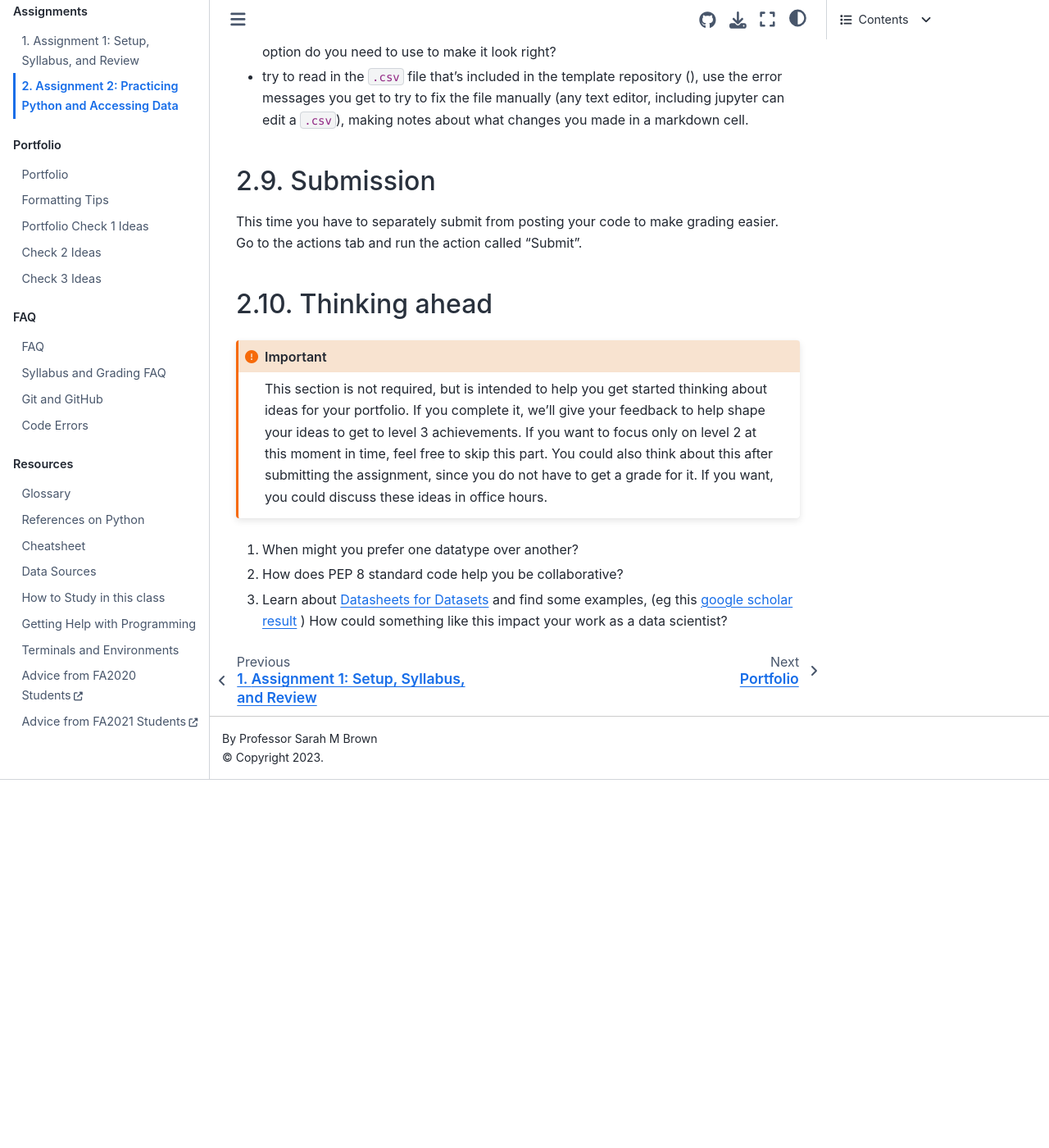
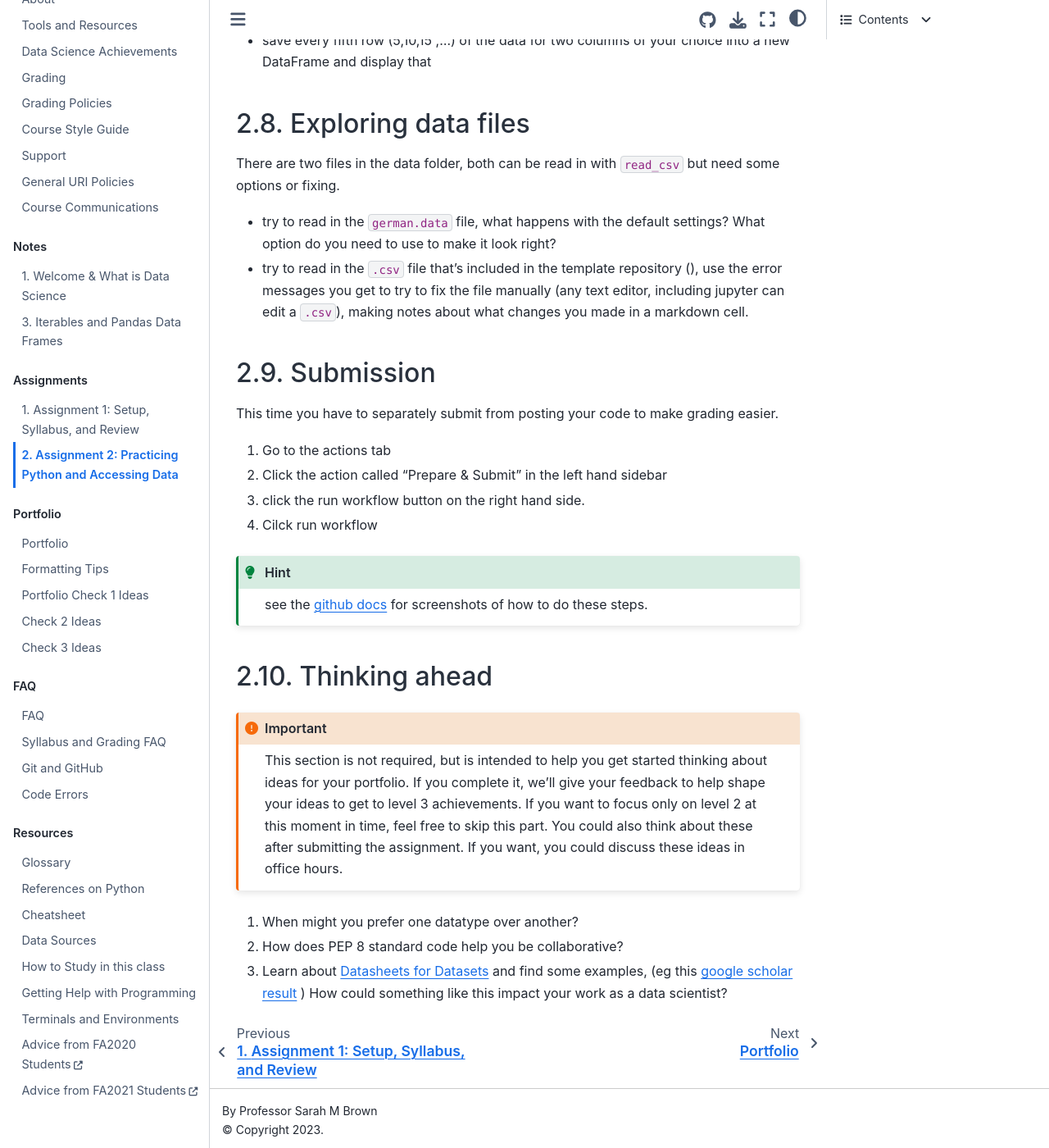
Before and after one commit to rhodyprog4ds/BrownFall23, a Jupyter Book: the page built from assignments/02-python-access.md, in a window 1280 px wide and 1400 px high, scrolled down 3423 px. Shown: the whole window at 82% size. Built offline with Jupyter Book 1.0.4 settings and Sphinx 7.4.7 and the Sphinx Book theme 1.1.4, drawn with Linux system fonts in a browser that asks for light colours; pages that are not in the unit, such as notebooks, are missing from menus; before the commit the page ends 4374 px from its top, so only the background shows below that; some of the changed text lies outside the part shown.

Commit message:
fix tables and submit instructions

````diff
--- a/assignments/02-python-access.md
+++ b/assignments/02-python-access.md
@@ -49,10 +49,10 @@ In your notebook, create a markdown cell for each dataset that includes:
 
 Create a list of dictionaries in `datasets.py`, so that there is one dictionary for each dataset. Each dictionary should have the following keys:
 
-```{list-table} Meta Data Description of the dictionary to create
-:header-rows:0
+```{list-table} Meta data of the dictionaries
+:header-rows: 0
 
-*- `url`
+* - `url`
   - the full url of the dataset
 * - `short_name`
   - a short name
@@ -81,7 +81,7 @@ Then {term}`iterate` over the list of dictionaries, and:
 1. Use that to create a DataFrame with columns that match the rows of the following table.
 
 ```{list-table} Meta Data Description of the DataFrame to build
-:header-rows:0
+:header-rows: 0
 
 * - name
   - a short name for the dataset
@@ -127,9 +127,16 @@ There are two files in the data folder, both can be read in with `read_csv` but
 
 ## Submission
 
-This time you have to separately submit from posting your code to make grading easier.  Go to the actions tab and run the action called "Submit".
+This time you have to separately submit from posting your code to make grading easier.
 
+1. Go to the actions tab
+2. Click the action called "Prepare & Submit" in the left hand sidebar
+3. click the run workflow button on the right hand side.
+4. Cilck run workflow
 
+```{hint}
+see the [github docs](https://docs.github.com/en/actions/using-workflows/manually-running-a-workflow) for screenshots of how to do these steps.
+```
 
 ## Thinking ahead
 
@@ -137,7 +144,7 @@ This time you have to separately submit from posting your code to make grading e
 This section is not required, but is intended to help you get started thinking
 about ideas for your portfolio.  If you complete it, we'll give your feedback to
 help shape your ideas to get to level 3 achievements.  If you want to focus only
-on level 2 at this moment in time, feel free to skip this part. You could also think about this after submitting the assignment, since you do not have to get a grade for it. If you want, you could discuss these ideas in office hours.
+on level 2 at this moment in time, feel free to skip this part. You could also think about these after submitting the assignment. If you want, you could discuss these ideas in office hours.
 ```
 
 
````
